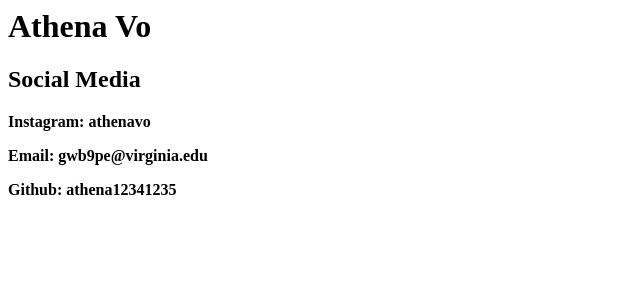
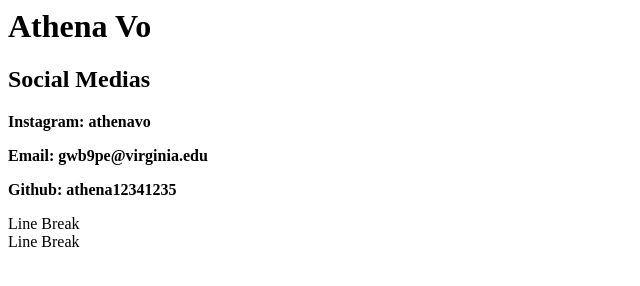
Before and after one commit to athena12341235/athena12341235.github.io, a plain HTML site: page index.html in a window 1280 px wide. Shown: the whole page, without its empty margins (0-640 px from the left). Drawn offline with Linux system fonts and the light colour scheme.

Commit message:
Update index.html

```diff
--- a/index.html
+++ b/index.html
@@ -10,10 +10,11 @@
   </head>
   <body>
     <h1>Athena Vo</h1>
-    <h2>Social Media</h2>
+    <h2>Social Medias</h2>
     <p>Instagram: athenavo</p>
     <p>Email: gwb9pe@virginia.edu</p>
     <p>Github: athena12341235</p>
-    </p>
+    Line Break <br>
+    Line Break
   </body>
 </html>
```
